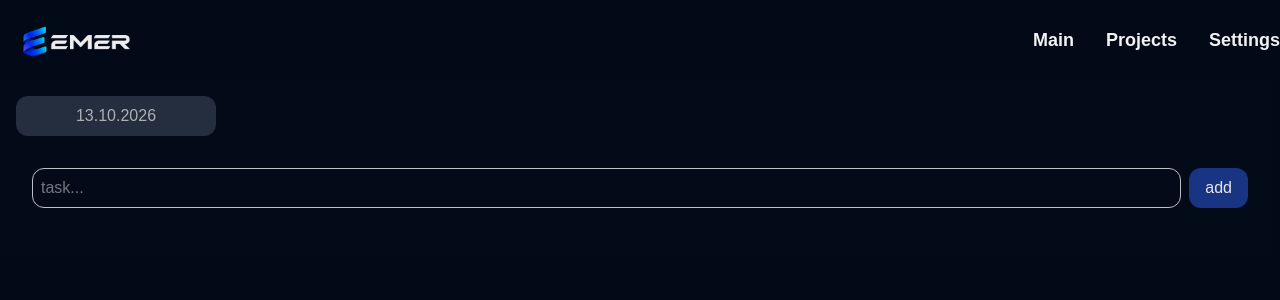
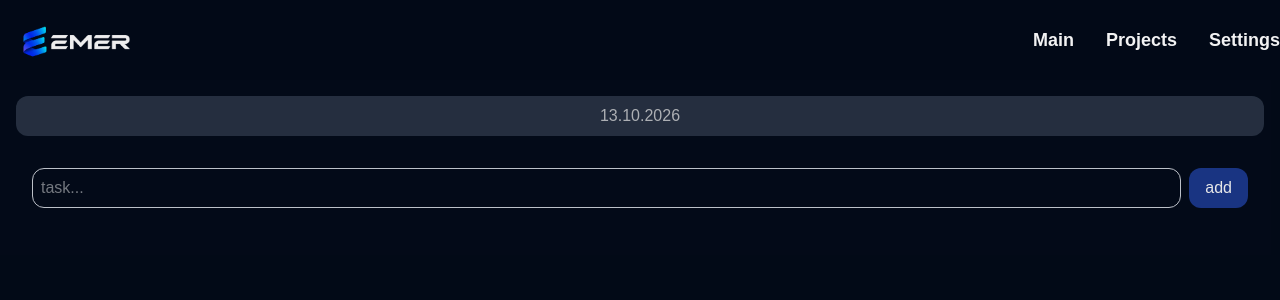
Before and after one commit to ErnestMakarov/emer, a React (Vite) app in the folder frontend/: page /workspace/todo in a window 1280 px wide. Shown: the top 300 px of the page. Built offline with nearby package versions, Linux system fonts and the light colour scheme.

Commit message:
tailwind fix

```diff
--- a/frontend/src/layouts/Header.tsx
+++ b/frontend/src/layouts/Header.tsx
@@ -24,7 +24,7 @@ export default function Header() {
           <NavLink to='/login' className="md:flex hidden opacity-50 hover:transform hover:scale-105 hover:opacity-100">
             log in
           </NavLink>
-          <NavLink to='/signup' className="md:flex hidden bg-white text-[#030A18] w-20 h-10 rounded-xl flex items-center justify-center hover:transform hover:scale-105">
+          <NavLink to='/signup' className="md:flex hidden bg-white text-[#030A18] w-20 h-10 rounded-xl items-center justify-center hover:transform hover:scale-105">
             sign up
           </NavLink>
 
@@ -55,7 +55,7 @@ export default function Header() {
             Home
           </NavLink>
         </nav>
-        <nav className='flex gap-8 mt-8 text-lg font-bold items-center mt-30'>
+        <nav className='flex gap-8 text-lg font-bold items-center mt-30'>
           <NavLink to='/login' onClick={HandleMenuClose}>
             Log In
           </NavLink>
--- a/frontend/src/pages/Workspace/Calendar/Calendar.tsx
+++ b/frontend/src/pages/Workspace/Calendar/Calendar.tsx
@@ -51,7 +51,7 @@ export default function Todo() {
 
   return (
     <section className="bg-[#030A18] opacity-90 p-4 h-[calc(100vh-200px)] flex flex-col gap-4">
-      <p className="bg-gray-700 text-white text-center py-2 max-w-[200px] rounded-xl opacity-75">
+      <p className="bg-gray-700 text-white text-center py-2 rounded-xl opacity-75">
         {new Date().toLocaleDateString('ru-RU')}
       </p>
 
```
